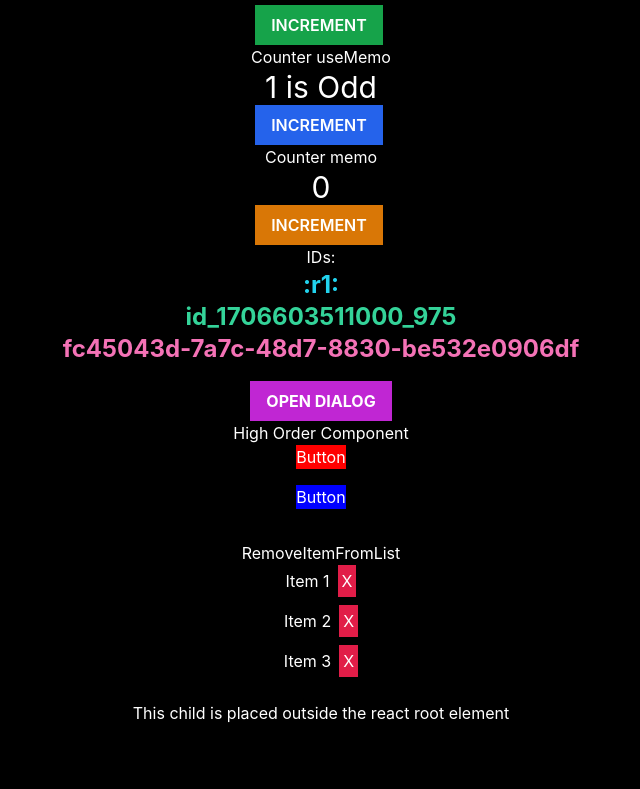
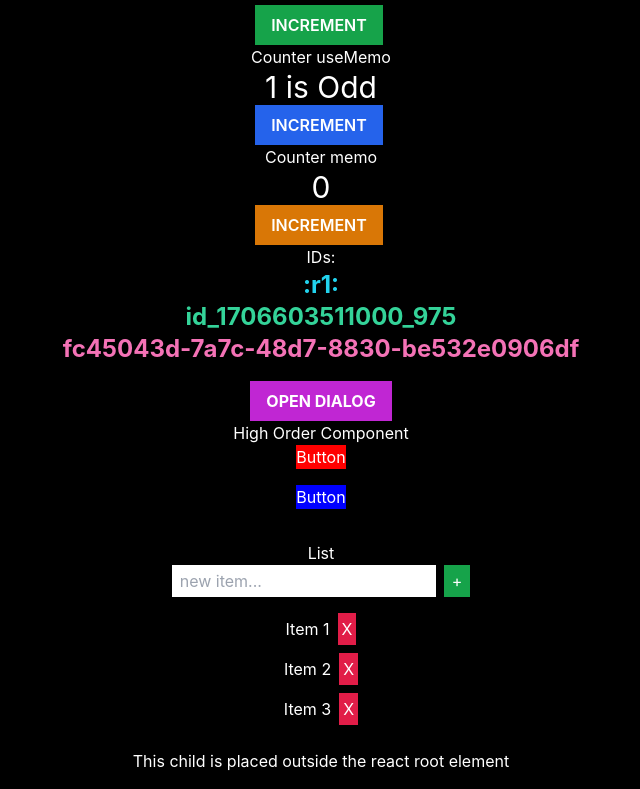
Before and after one commit to emanuelefavero/react-essentials, a React (Vite) app: page / in a window 1280 px wide. Shown: the part 847-1636 px from the top of the page, without its empty margins (319-959 px from the left). Before the commit the page ends 1588 px from the top, so only its background shows below. Built offline with nearby package versions, Linux system fonts and the light colour scheme.

Commit message:
add list

```diff
--- a/src/App.tsx
+++ b/src/App.tsx
@@ -18,7 +18,7 @@ import Id from './components/Id'
 import Dialog from './components/Dialog'
 import HOC from './components/HOC'
 import Portal from './components/Portal'
-import RemoveItemFromList from './components/RemoveItemFromList'
+import List from './components/List'
 
 function App() {
   // Custom hooks
@@ -104,8 +104,8 @@ function App() {
       {/* createPortal method */}
       <Portal />
 
-      {/* Remove item from list */}
-      <RemoveItemFromList />
+      {/* List */}
+      <List />
     </main>
   )
 }
--- /dev/null
+++ b/src/components/List.tsx
@@ -0,0 +1,59 @@
+import { useState } from 'react'
+
+export default function RemoveItemFromList() {
+  const [items, setItems] = useState(['Item 1', 'Item 2', 'Item 3'])
+  const [newItem, setNewItem] = useState('')
+
+  const addItem = () => {
+    if (newItem) {
+      setItems([...items, newItem])
+      setNewItem('')
+    } else {
+      alert('Please enter a value')
+    }
+  }
+
+  const removeItem = (indexToRemove: number) => {
+    setItems(items.filter((_, index) => index !== indexToRemove))
+  }
+
+  return (
+    <>
+      <h2>List</h2>
+
+      {/* Add new item */}
+      <form
+        className='mb-4'
+        onSubmit={(e) => {
+          e.preventDefault()
+          addItem()
+        }}
+      >
+        <input
+          className='text-slate-600 px-2 py-1 mr-2 focus:ring-2 focus:ring-fuchsia-600 focus:border-transparent'
+          type='text'
+          placeholder='new item...'
+          value={newItem}
+          onChange={(e) => setNewItem(e.target.value)}
+        />
+        <button className='bg-green-600 text-white px-2 py-1' type='submit'>
+          +
+        </button>
+      </form>
+
+      <ul>
+        {items.map((item, index) => (
+          <li key={index} className='mb-2'>
+            {item}
+            <button
+              className='bg-rose-600 text-white ml-2 px-1 py-1'
+              onClick={() => removeItem(index)}
+            >
+              X
+            </button>
+          </li>
+        ))}
+      </ul>
+    </>
+  )
+}
--- a/src/components/RemoveItemFromList.tsx
+++ /dev/null
@@ -1,29 +0,0 @@
-import { useState } from 'react'
-
-export default function RemoveItemFromList() {
-  const [items, setItems] = useState(['Item 1', 'Item 2', 'Item 3'])
-
-  const removeItem = (indexToRemove: number) => {
-    setItems(items.filter((_, index) => index !== indexToRemove))
-  }
-
-  return (
-    <>
-      <h2>RemoveItemFromList</h2>
-
-      <ul>
-        {items.map((item, index) => (
-          <li key={index} className='mb-2'>
-            {item}
-            <button
-              className='bg-rose-600 text-white ml-2 px-1 py-1'
-              onClick={() => removeItem(index)}
-            >
-              X
-            </button>
-          </li>
-        ))}
-      </ul>
-    </>
-  )
-}
```
